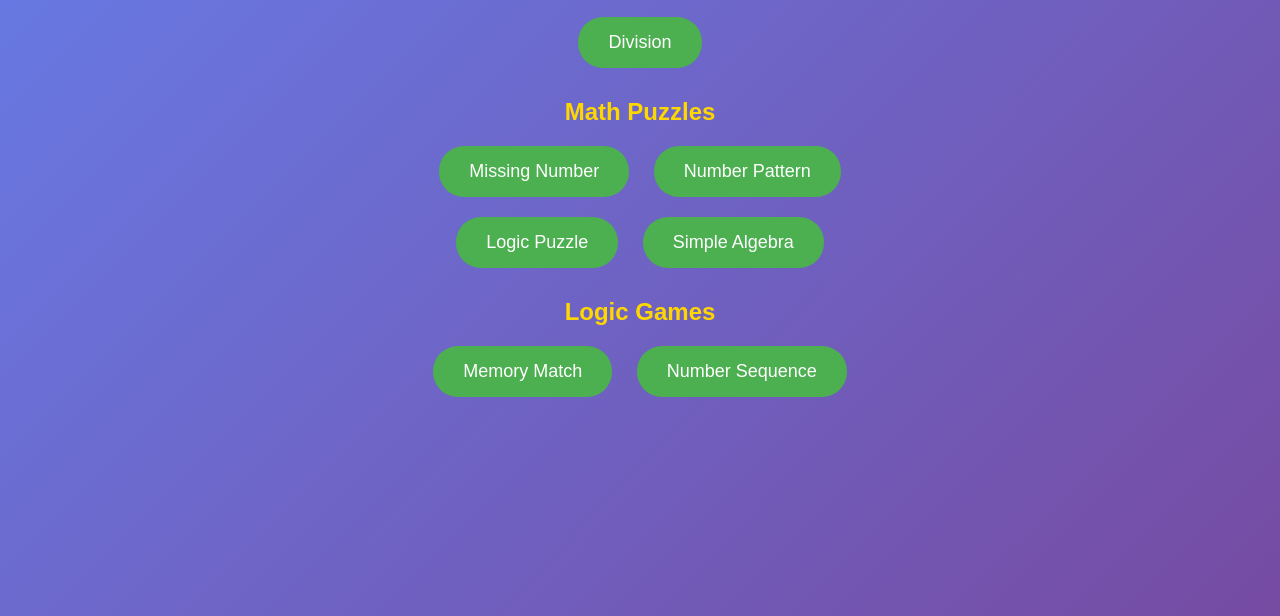
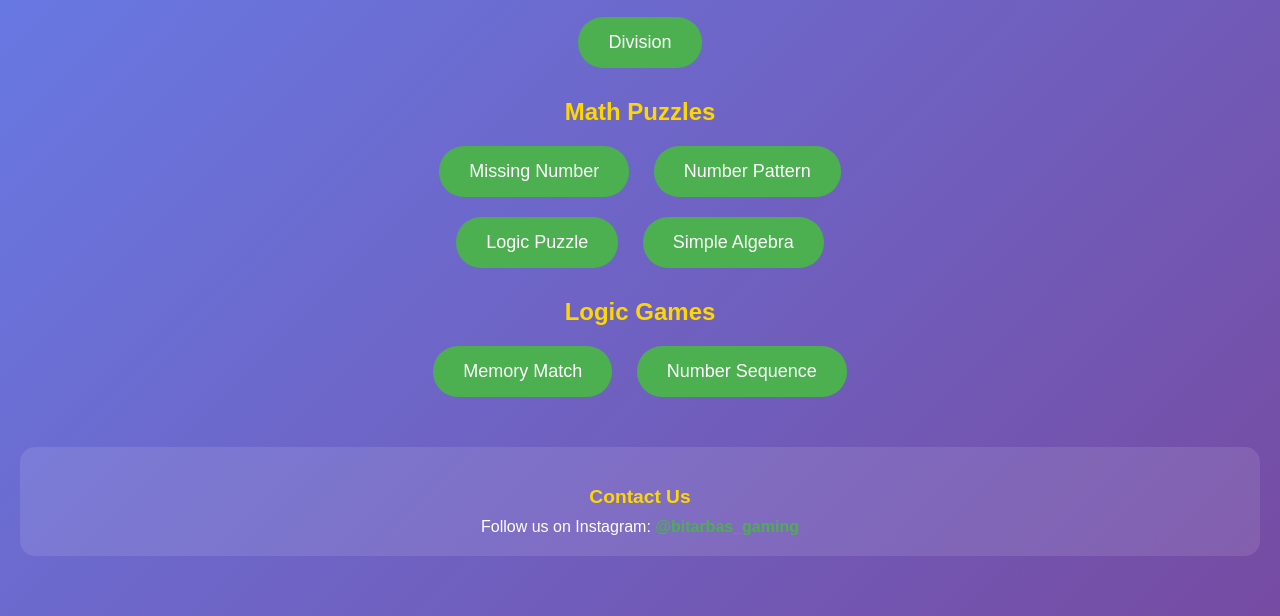
Before and after one commit to arlisaputro/math-games-app, a plain HTML site: page index.html in a window 1280 px wide. Shown: the part 224-840 px from the top of the page. Drawn offline with Linux system fonts and the light colour scheme.

Commit message:
Add contact information
- Added footer section with Instagram contact @bitarbas_gaming
- Styled contact section with consistent design
- Updated README with contact information
- Contact link opens in new tab for better UX

```diff
--- a/index.html
+++ b/index.html
@@ -76,6 +76,13 @@
         </div>
     </div>
 
+    <footer class="contact-section">
+        <div class="contact-info">
+            <h3>Contact Us</h3>
+            <p>Follow us on Instagram: <a href="https://instagram.com/bitarbas_gaming" target="_blank">@bitarbas_gaming</a></p>
+        </div>
+    </footer>
+
     <script src="script.js"></script>
 </body>
 </html>
--- a/style.css
+++ b/style.css
@@ -96,6 +96,37 @@ h1 {
     color: #FFD700;
     margin: 10px 0;
     font-style: italic;
+}
+
+.contact-section {
+    margin-top: 40px;
+    padding: 20px;
+    background: rgba(255, 255, 255, 0.1);
+    border-radius: 15px;
+    text-align: center;
+}
+
+.contact-info h3 {
+    color: #FFD700;
+    margin-bottom: 10px;
+    font-size: 1.2em;
+}
+
+.contact-info p {
+    margin: 0;
+    font-size: 16px;
+}
+
+.contact-info a {
+    color: #4CAF50;
+    text-decoration: none;
+    font-weight: bold;
+    transition: color 0.3s;
+}
+
+.contact-info a:hover {
+    color: #45a049;
+    text-decoration: underline;
 }
 
 #game-area {
```
Also changed, not shown: 1 other file.
